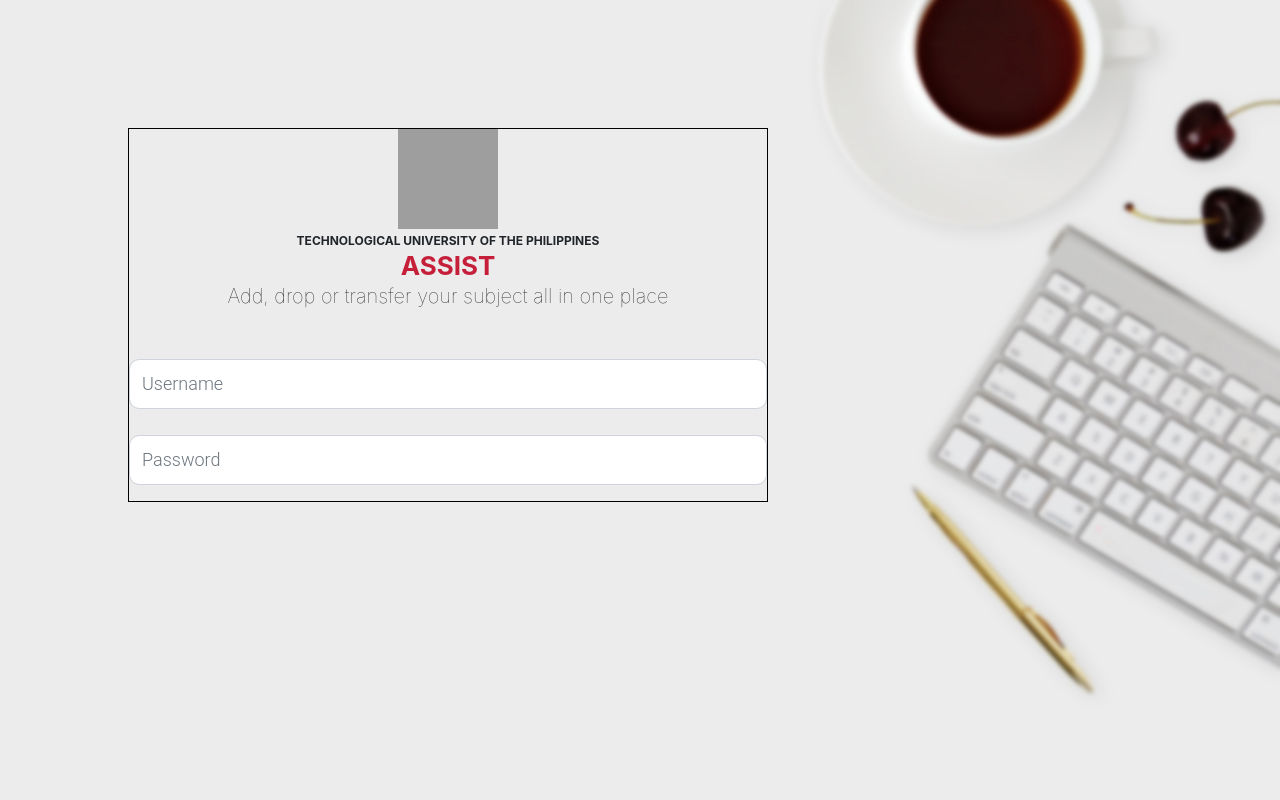
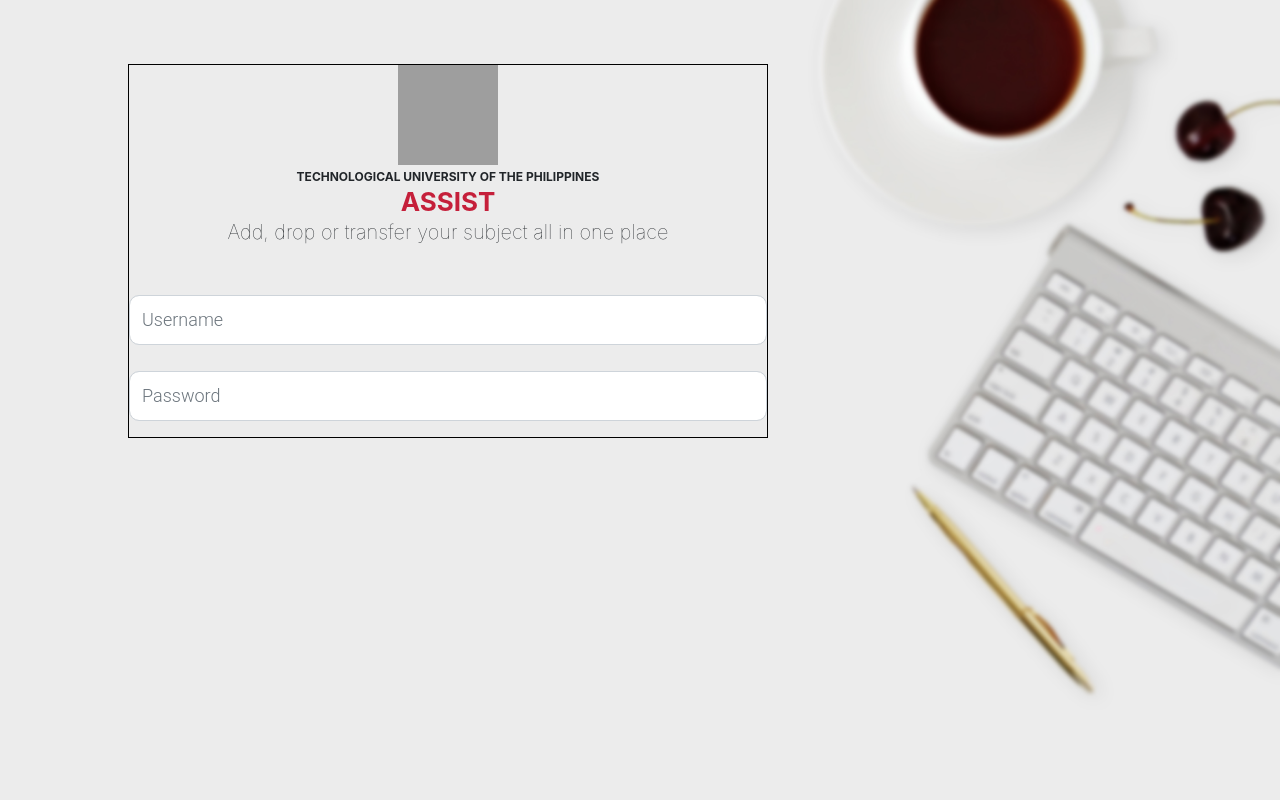
Before and after one commit to CyrineOsorio/tup-assist, a Django app: page / in a window 1280 px wide. Run offline with Django 4.2, Linux system fonts and the light colour scheme; grey boxes are pictures that could not be loaded.

Commit message:
Add Files

```diff
--- a/TupAssistProject/TupAssistApp/static/css/index.css
+++ b/TupAssistProject/TupAssistApp/static/css/index.css
@@ -15,7 +15,7 @@
     background-position: center;
     background-size: cover;
     background-repeat: no-repeat;
-    padding: 10% 40% 10% 10%;
+    padding: 5% 40% 10% 10%;
 }
 
 
```
